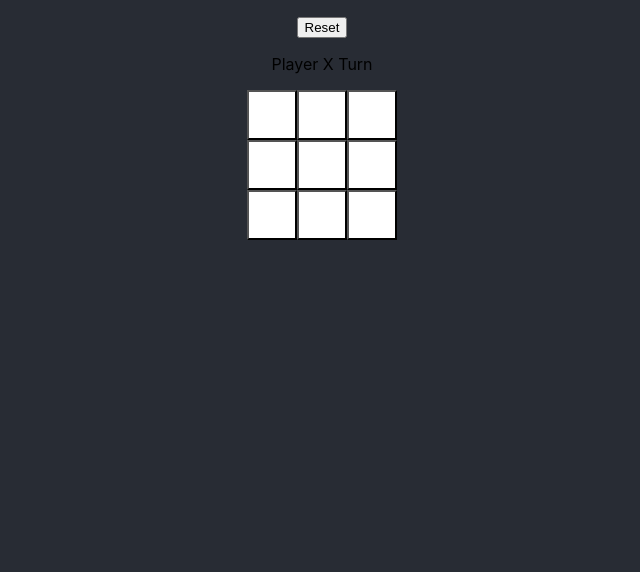
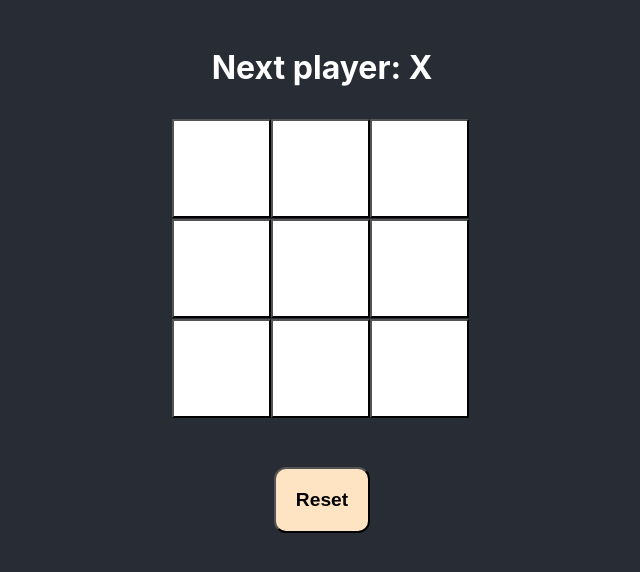
Before and after one commit to Safei-Ashraf/tic-tac-react-ts, a React (Create React App) app: page / in a window 1280 px wide. Shown: the top 572 px of the page, without its empty margins (318-958 px from the left). Built offline with nearby package versions, Linux system fonts and the light colour scheme.

Commit message:
feat: finalize game logic

```diff
--- a/src/App.css
+++ b/src/App.css
@@ -6,6 +6,9 @@ body {
 	-webkit-font-smoothing: antialiased;
 	-moz-osx-font-smoothing: grayscale;
 	background-color: #282c34;
+	color: white;
+	font-weight: 700;
+	font-size: 2rem;
 }
 
 .App {
--- a/src/components/Board/Board.css
+++ b/src/components/Board/Board.css
@@ -1,5 +1,18 @@
 .board-container {
 	display: flex;
-	width: 150px;
+	width: 300px;
+	height: 300px;
 	flex-wrap: wrap;
 }
+.reset-button {
+	padding: 20px;
+	background-color: bisque;
+	font-weight: 900;
+	font-size: 1.2rem;
+	margin-top: 3rem;
+	border-radius: 12px;
+	-webkit-border-radius: 12px;
+	-moz-border-radius: 12px;
+	-ms-border-radius: 12px;
+	-o-border-radius: 12px;
+}
--- a/src/components/Board/Board.tsx
+++ b/src/components/Board/Board.tsx
@@ -3,15 +3,22 @@ import { Square } from "../Square/Square";
 import "./Board.css";
 export const Board = () => {
 	const [board, setBoard] = useState(Array(9).fill(null));
-	const [xisNext, setXIsNext] = useState(true);
+	const [xIsNext, setXIsNext] = useState(true);
 	const [winner, setWinner] = useState("");
+	const gameWinner = calculateWinner(board as []);
+	let status;
+	if (gameWinner) {
+		status = `Winner is ${gameWinner}`;
+	} else {
+		status = "Next player: " + (xIsNext ? "X" : "O");
+	}
 
 	const resetBoard = () => {
 		setBoard((prevState) => (prevState = Array(9).fill(null)));
 	};
 	const handleClick = (index: number): void => {
 		const newBoard = board.slice();
-		if (xisNext) {
+		if (xIsNext) {
 			newBoard[index] = "X";
 			setXIsNext(false);
 		} else {
@@ -22,13 +29,7 @@ export const Board = () => {
 	};
 	return (
 		<div>
-			<button onClick={resetBoard}>Reset</button>
-			<p className="game-turns">
-				{winner.length === 0 && xisNext
-					? "Player X Turn "
-					: "Player O Turn"}
-			</p>
-			<p>{winner.length > 0 ? `Player ${winner} Won!` : ""}</p>
+			<p>{status && <span>{status}</span>}</p>
 			<div className="board-container">
 				{board.map((sqr, index) => {
 					return (
@@ -42,6 +43,33 @@ export const Board = () => {
 					);
 				})}
 			</div>
+			<button className="reset-button" onClick={resetBoard}>
+				Reset
+			</button>
 		</div>
 	);
 };
+
+function calculateWinner(squares: []) {
+	const lines = [
+		[0, 1, 2],
+		[3, 4, 5],
+		[6, 7, 8],
+		[0, 3, 6],
+		[1, 4, 7],
+		[2, 5, 8],
+		[0, 4, 8],
+		[2, 4, 6],
+	];
+	for (let i = 0; i < lines.length; i++) {
+		const [a, b, c] = lines[i];
+		if (
+			squares[a] &&
+			squares[a] === squares[b] &&
+			squares[a] === squares[c]
+		) {
+			return squares[a];
+		}
+	}
+	return null;
+}
--- a/src/components/Square/Square.css
+++ b/src/components/Square/Square.css
@@ -1,6 +1,6 @@
 .square {
-	height: 50px;
-	width: 50px;
+	height: 33%;
+	width: 33%;
 	/* border: 1px solid rgba(black, black, black, 0.7); */
 	background-color: white;
 	display: flex;
```
